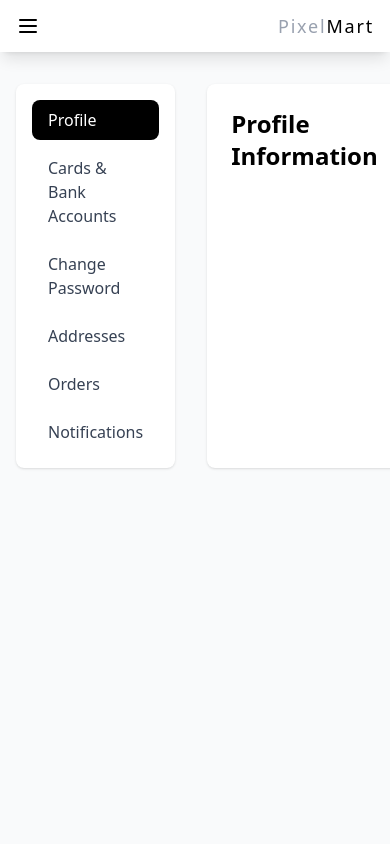
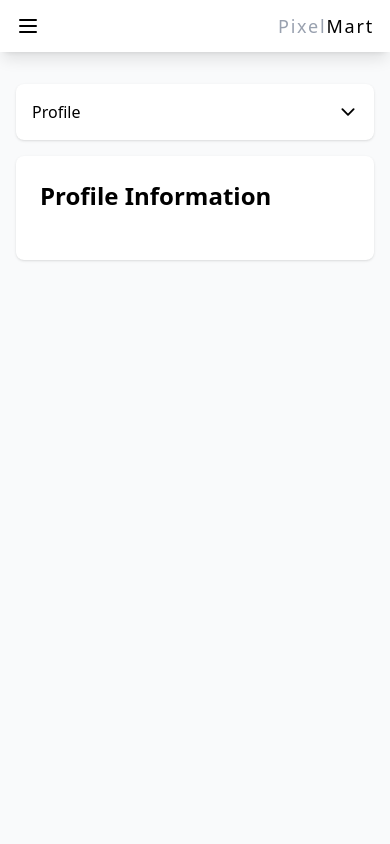
Before and after one commit to JL-Agbalo/store-app, a React (Vite) app: page /profile in a window 390 px wide. Shown: the top 844 px of the page. Built offline with nearby package versions, Linux system fonts and the light colour scheme.

Commit message:
refactor layout and sidebar components; update grid structure for FeaturedProducts, NewArrivals, RelatedProducts, and ProductList, enhance Sidebar with mobile menu functionality

```diff
--- a/src/components/home/FeaturedProducts.jsx
+++ b/src/components/home/FeaturedProducts.jsx
@@ -22,7 +22,7 @@ function FeaturedProducts({ products }) {
           </div>
         </div>
 
-        <div className="grid grid-cols-1 sm:grid-cols-2 lg:grid-cols-4 gap-12">
+        <div className="grid grid-cols-2 md:grid-cols-3 xl:grid-cols-4 gap-4 sm:gap-6">
           {products.slice(0, 4).map((product) => (
             <ProductCard key={product.id} product={product} />
           ))}
--- a/src/components/home/NewArrivals.jsx
+++ b/src/components/home/NewArrivals.jsx
@@ -5,7 +5,7 @@ function NewArrivals({ products }) {
   return (
     <div className="mx-auto px-6 py-10 max-w-7xl">
       <h2 className="text-4xl font-semibold mb-6">New Arrivals</h2>
-      <div className="grid grid-cols-1 sm:grid-cols-2 lg:grid-cols-4 gap-8">
+      <div className="grid grid-cols-2 md:grid-cols-3 xl:grid-cols-4 gap-4 sm:gap-6">
         {products.map((product) => (
           <ProductCard key={product.id} product={product} />
         ))}
--- a/src/components/icons/Icons.js
+++ b/src/components/icons/Icons.js
@@ -25,6 +25,7 @@ import {
   IoSettingsOutline,
   IoHelpCircleOutline,
   IoLogOutOutline,
+  IoChevronDownOutline,
 } from "react-icons/io5";
 import { GoHome } from "react-icons/go";
 import { TbCategoryMinus } from "react-icons/tb";
@@ -73,3 +74,7 @@ export const Auth = {
   Facebook: FaFacebook,
   Github: FaGithub,
 };
+
+export const UserProfile = {
+  ArrowDown: IoChevronDownOutline,
+};
--- a/src/components/product/RelatedProducts.jsx
+++ b/src/components/product/RelatedProducts.jsx
@@ -20,7 +20,7 @@ function RelatedProduct({ categoryId }) {
   return (
     <div>
       <h2 className="text-2xl font-semibold mb-4">Related Products</h2>
-      <div className="grid grid-cols-1 sm:grid-cols-2 md:grid-cols-4 gap-6">
+      <div className="grid grid-cols-2 md:grid-cols-3 xl:grid-cols-4 gap-4 sm:gap-6">
         {relatedProducts.slice(0, 8).map((product) => (
           <ProductCard key={product.id} product={product} />
         ))}
--- a/src/components/user/Sidebar.jsx
+++ b/src/components/user/Sidebar.jsx
@@ -1,14 +1,25 @@
 import React from "react";
 
-function Sidebar({ sections, activeSection, setActiveSection }) {
+function Sidebar({
+  sections,
+  activeSection,
+  setActiveSection,
+  setIsMobileMenuOpen,
+}) {
+  const handleSectionClick = (id) => {
+    setActiveSection(id);
+    // Close mobile menu when a section is selected
+    setIsMobileMenuOpen?.(false);
+  };
+
   return (
-    <div className="w-64 h-full bg-white rounded-lg shadow-sm">
+    <div className="w-full lg:w-64 bg-white rounded-lg shadow-sm">
       <nav className="p-4">
         <ul className="space-y-2">
           {Object.values(sections).map(({ id, label }) => (
             <li key={id}>
               <button
-                onClick={() => setActiveSection(id)}
+                onClick={() => handleSectionClick(id)}
                 className={`w-full text-left px-4 py-2 rounded-lg transition-colors ${
                   activeSection === id
                     ? "bg-black text-white"
--- a/src/config/navigation.js
+++ b/src/config/navigation.js
@@ -9,7 +9,7 @@ export const mainNavLinks = [
 
 // User-related navigation links (secondary navigation)
 export const userNavLinks = [
-  { to: "/account", label: "My Account", icon: Icons.User },
+  { to: "/profile", label: "My Account", icon: Icons.User },
   { to: "/orders", label: "My Orders", icon: Icons.Bag, hasNotification: true },
   {
     to: "/notifications",
--- a/src/pages/product/ProductList.jsx
+++ b/src/pages/product/ProductList.jsx
@@ -22,7 +22,7 @@ function ProductList() {
   return (
     <div className="max-w-6xl mx-auto p-6 pb-15">
       <h2 className="text-3xl font-semibold mb-4">Product List</h2>
-      <div className="grid grid-cols-1 sm:grid-cols-2 md:grid-cols-3 xl:grid-cols-4 gap-6">
+      <div className="grid grid-cols-2 md:grid-cols-3 xl:grid-cols-4 gap-4 sm:gap-6">
         {products.map((product) => (
           <ProductCard key={product.id} product={product} />
         ))}
--- a/src/pages/user-profile/UserProfile.jsx
+++ b/src/pages/user-profile/UserProfile.jsx
@@ -1,4 +1,5 @@
 import React, { useState } from "react";
+import { UserProfile as Icons } from "../../components/icons/Icons";
 import {
   Sidebar,
   ProfileSection,
@@ -44,6 +45,7 @@ const sections = {
 
 function UserProfile() {
   const [activeSection, setActiveSection] = useState("profile");
+  const [isMobileMenuOpen, setIsMobileMenuOpen] = useState(false);
   const ActiveComponent = sections[activeSection].component;
 
   // Group sidebar-related props
@@ -51,13 +53,39 @@ function UserProfile() {
     sections,
     activeSection,
     setActiveSection,
+    isMobileMenuOpen,
+    setIsMobileMenuOpen,
   };
 
   return (
     <div className="min-h-screen bg-gray-50">
       <div className="container max-w-7xl mx-auto py-8 px-4">
-        <div className="flex gap-8">
-          <Sidebar {...sidebarProps} />
+        {/* Mobile Menu Button */}
+        <div className="lg:hidden mb-4">
+          <button
+            onClick={() => setIsMobileMenuOpen(!isMobileMenuOpen)}
+            className="flex items-center justify-between w-full p-4 bg-white rounded-lg shadow-sm"
+          >
+            <span className="font-medium">{sections[activeSection].label}</span>
+            <Icons.ArrowDown
+              className={`w-5 h-5 transition-transform ${
+                isMobileMenuOpen ? "rotate-180" : ""
+              }`}
+            />
+          </button>
+        </div>
+
+        <div className="flex flex-col lg:flex-row gap-8">
+          {/* Sidebar - Hidden on mobile unless menu is open */}
+          <div
+            className={`${
+              isMobileMenuOpen ? "block" : "hidden"
+            } lg:block lg:w-64 z-10`}
+          >
+            <Sidebar {...sidebarProps} />
+          </div>
+
+          {/* Main Content */}
           <div className="flex-1 bg-white rounded-lg shadow-sm">
             <ActiveComponent />
           </div>
```
